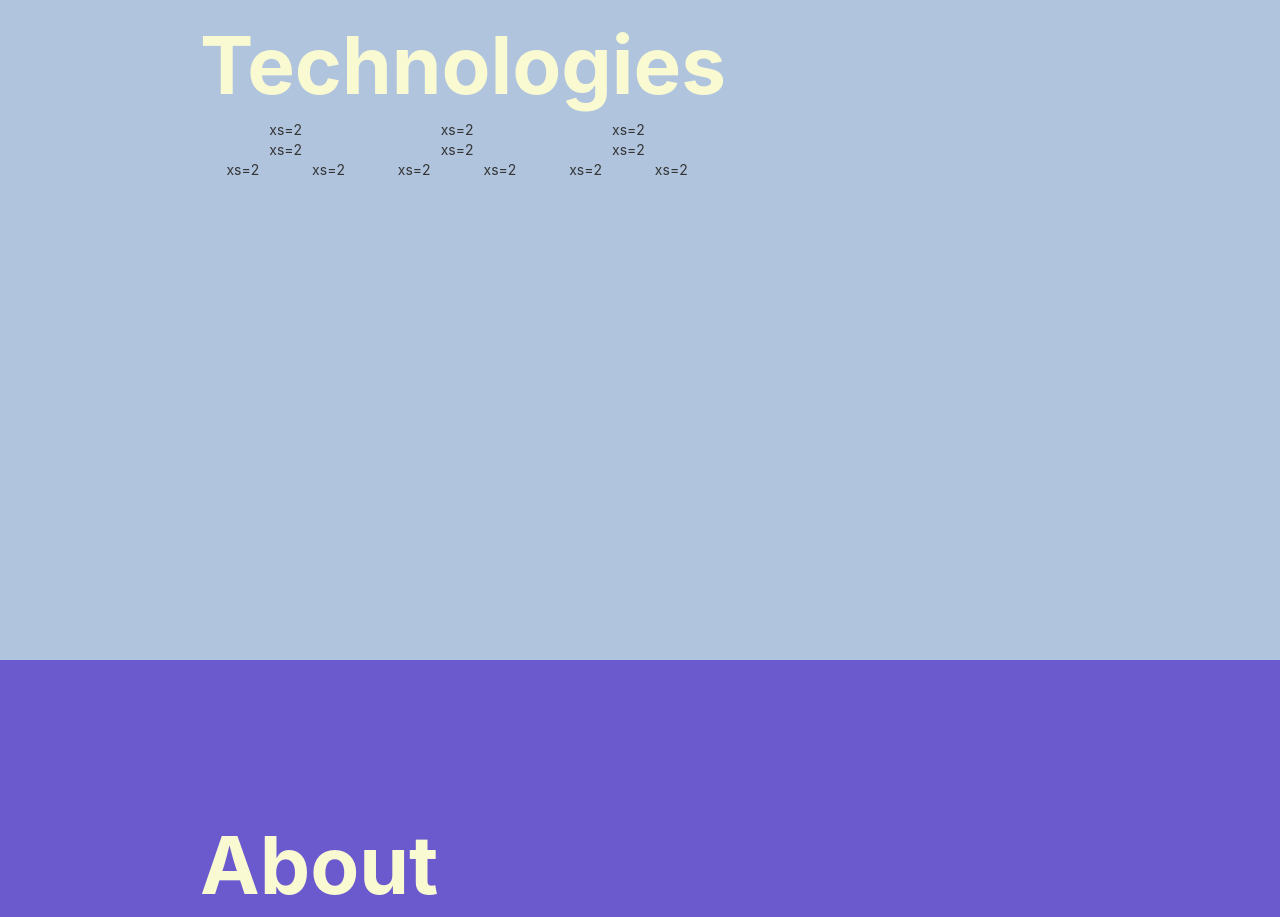
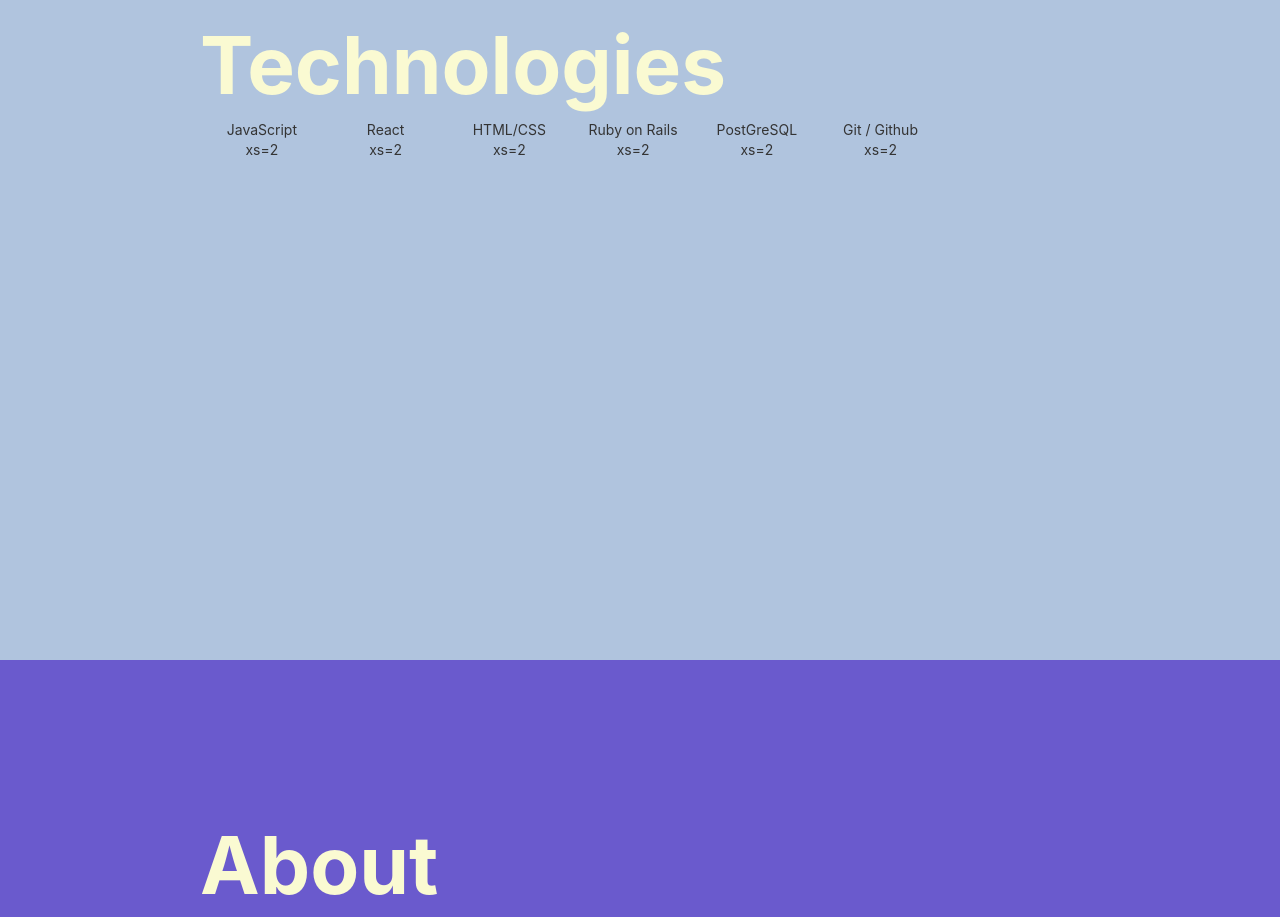
Before and after one commit to robotriley/portfolio-site, a React (Create React App) app: page / in a window 1280 px wide. Shown: the part 1740-2657 px from the top of the page. Built offline with nearby package versions, Linux system fonts and the light colour scheme.

Commit message:
naming techs on grid

```diff
--- a/src/App.js
+++ b/src/App.js
@@ -65,12 +65,12 @@ const App = () => {
           <div className="show-grid">
             <Grid fluid>
               <Row className="show-grid">
-                <Col xs={8}>xs={2}</Col>
-                <Col xs={8}>xs={2}</Col>
-                <Col xs={8}>xs={2}</Col>
-                <Col xs={8}>xs={2}</Col>
-                <Col xs={8}>xs={2}</Col>
-                <Col xs={8}>xs={2}</Col>
+                <Col xs={4}>JavaScript</Col>
+                <Col xs={4}>React</Col>
+                <Col xs={4}>HTML/CSS</Col>
+                <Col xs={4}>Ruby on Rails</Col>
+                <Col xs={4}>PostGreSQL</Col>
+                <Col xs={4}>Git / Github</Col>
                 <Col xs={4}>xs={2}</Col>
                 <Col xs={4}>xs={2}</Col>
                 <Col xs={4}>xs={2}</Col>
```
